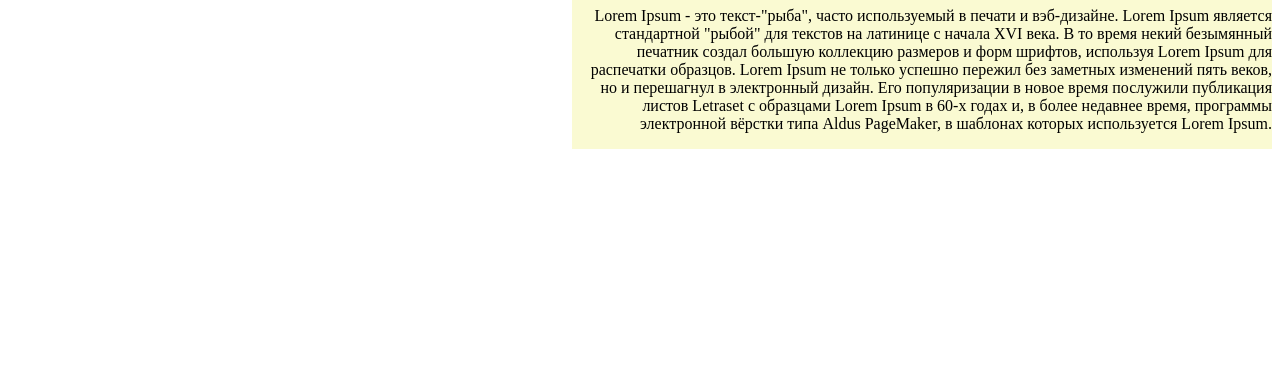
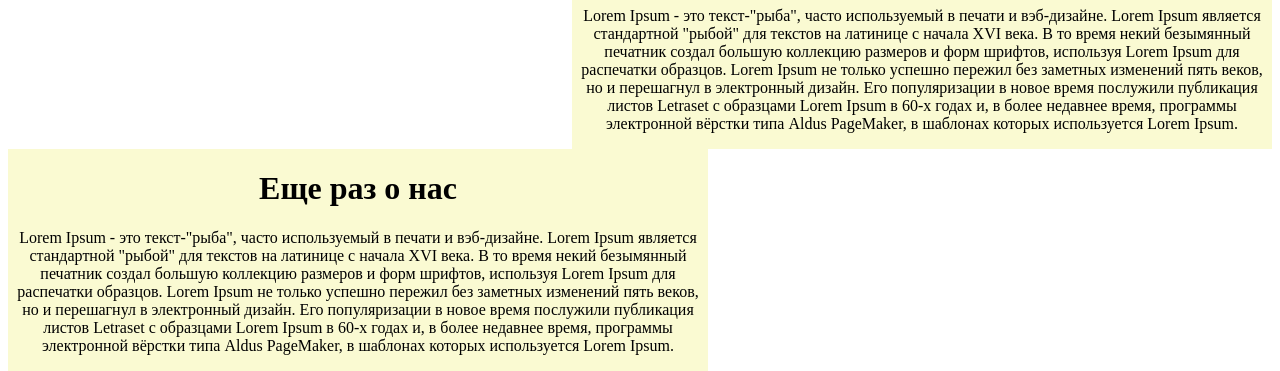
Before and after one commit to Nezeeeeee/Nezeeeeee_ToLearnCreateSite, a plain HTML site: page index.html in a window 1280 px wide. Shown: the part 686-1057 px from the top of the page. Before the commit the page ends 835 px from the top, so only its background shows below. Drawn offline with Linux system fonts and the light colour scheme.

Commit message:
change123

```diff
--- a/Style/style.css
+++ b/Style/style.css
@@ -95,10 +95,19 @@ background-color: dimgray;
 .pnews2{
 width: 700px;
 }
-
+.pnews4{
+    width: 700px;
+}
 .aboutus{
     width: 700px;
-    text-align: right;
+    text-align: center;
     float: right;
     background-color: lightgoldenrodyellow;
 }
+.aboutus2{
+    width: 700px;
+    text-align: center;
+    float: left;
+    background-color: lightgoldenrodyellow;
+
+}
--- a/index.html
+++ b/index.html
@@ -53,8 +53,23 @@
 
     <div class="content3">
         <div class="aboutus">
-            <h1>Новости</h1>
+            <h1>О нас</h1>
             <p class="pnews3">Lorem Ipsum - это текст-"рыба", часто используемый в печати и вэб-дизайне.
+                Lorem Ipsum является стандартной "рыбой" для текстов на латинице с начала
+                XVI века. В то время некий безымянный печатник создал большую коллекцию размеров
+                и форм шрифтов, используя Lorem Ipsum для распечатки образцов. Lorem Ipsum не
+                только успешно пережил без заметных изменений пять веков, но и перешагнул в
+                электронный дизайн. Его популяризации в новое время послужили публикация листов
+                Letraset с образцами Lorem Ipsum в 60-х годах и, в более недавнее время, программы
+                электронной вёрстки типа Aldus PageMaker, в шаблонах которых используется Lorem Ipsum.
+            </p>
+        </div>
+    </div>
+
+    <div class="content4">
+        <div class="aboutus2">
+            <h1>Еще раз о нас</h1>
+            <p class="pnews4">Lorem Ipsum - это текст-"рыба", часто используемый в печати и вэб-дизайне.
                 Lorem Ipsum является стандартной "рыбой" для текстов на латинице с начала
                 XVI века. В то время некий безымянный печатник создал большую коллекцию размеров
                 и форм шрифтов, используя Lorem Ipsum для распечатки образцов. Lorem Ipsum не
```
